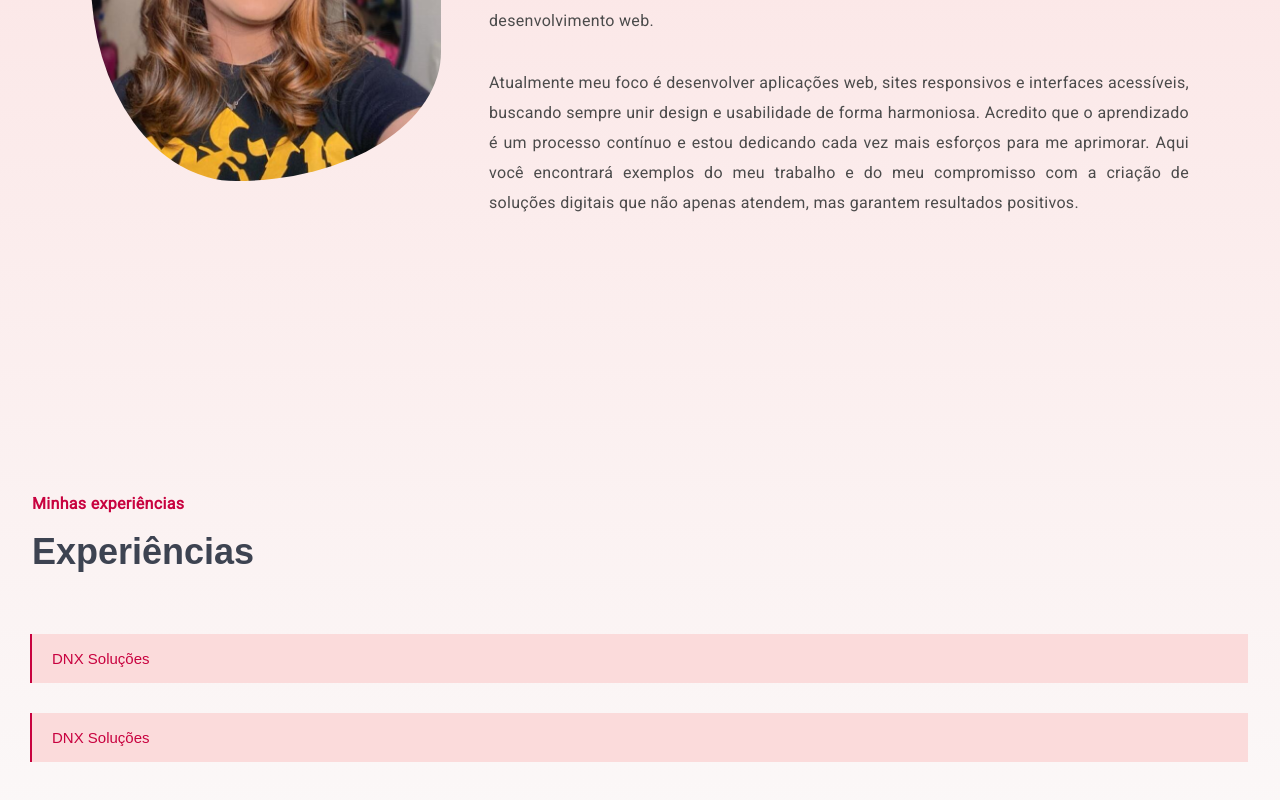
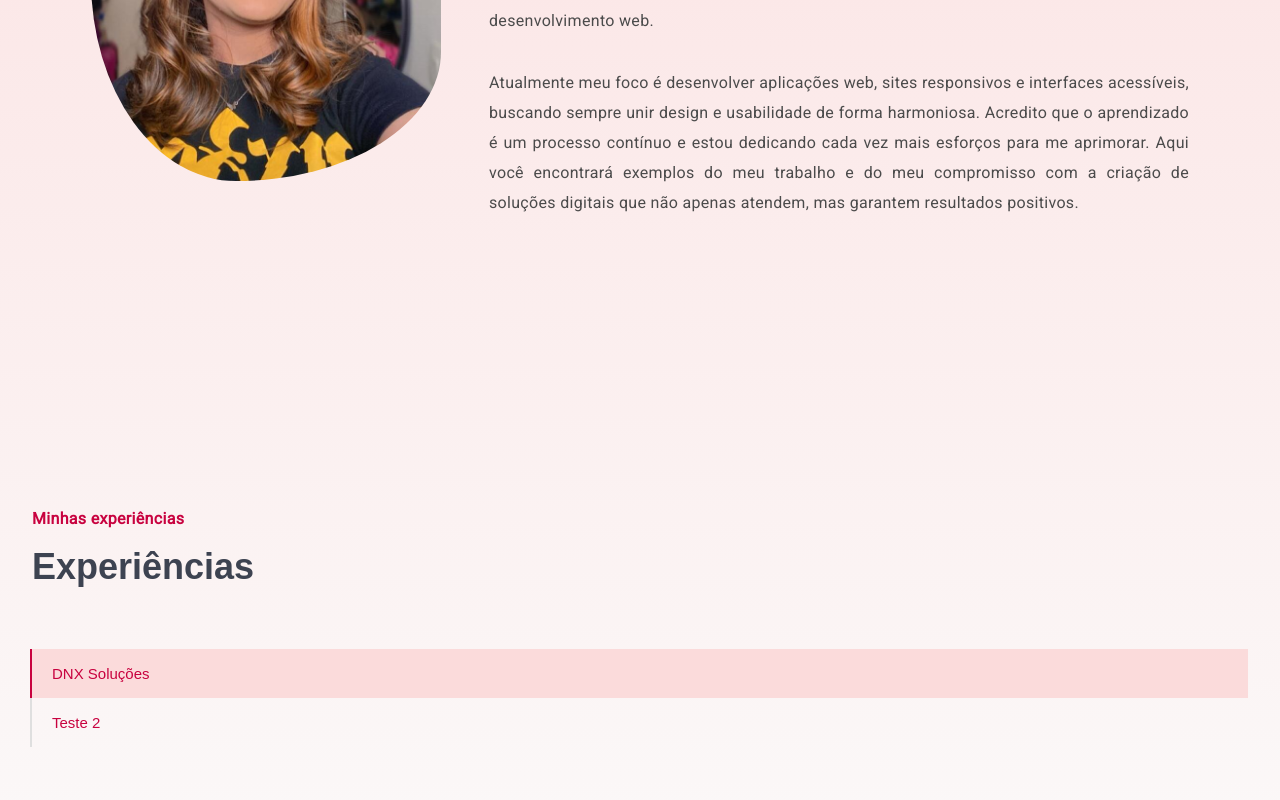
Before and after one commit to oharaju/oharaju.github.io, a Next.js app: page / in a window 1280 px wide. Shown: the part 1099-1899 px from the top of the page. Built offline with nearby package versions, Linux system fonts and the light colour scheme.

Commit message:
feat: add active class to accordions

```diff
--- a/src/components/organisms/Experience/index.tsx
+++ b/src/components/organisms/Experience/index.tsx
@@ -1,22 +1,30 @@
+import React, { useState } from 'react';
 import Markdown from 'markdown-to-jsx';
-import { Section, TextSmall, Title, Accordion, Description } from  './styles';
+import { Section, TextSmall, Title, Accordion, Content } from  './styles';
 
+export default function Experience ({heading, title, companies}: any) {
 
-export default function Experience ({heading, title, list}: any) {
+  const [activeButton, setActiveButton] = useState<number | null>(1);
 
-  const experienceData = list.map((data:any) => (
-      <Accordion key={data.order}>
-        {data.company}
-      </Accordion>
-    )
-  )
+  const companyData = companies.map((company:any) => (
+    <Accordion key={company.order} onClick={() => handleClick(company.order)} className={activeButton === company.order ? "active" : ""}>
+      {company.name}
+    </Accordion>
+  ))
+
+  const handleClick = (order: number) => {
+    setActiveButton(order === activeButton ? null : order);
+  };
+
   return(
     <Section>
       <div>
         <Markdown options={{ wrapper: TextSmall, overrides: { p: { component: TextSmall }}}}>{heading}</Markdown>
         <Markdown options={{ wrapper: Title, overrides: { h3: { component: Title }}}}>{title}</Markdown>
       </div>
-      {experienceData}
+      <Content>
+        {companyData}
+      </Content>
     </Section>
   )
 }
--- a/src/components/organisms/Experience/styles.ts
+++ b/src/components/organisms/Experience/styles.ts
@@ -18,28 +18,45 @@ export const Section= styled.section`
   min-height: 630px;
 `
 
+export const Content = styled.div`
+  width: 100%;
+`
+
 export const Accordion = styled.button`
   display: block;
-  background-color: ${colors.primary};
+  background-color: transparent;
   color: ${colors.secondary};
   padding: 16px 20px;
   width: 100%;
   border: none;
   outline: none;
   text-align: left;
-  transition: 0.3s;
+  transition: background-color 0.3s;
   font-size: 15px;
   position: relative;
+  cursor: pointer;
 
-  &::after{
+  &::after {
     content: "";
     position: absolute;
     left: -2px;
     top: 0;
     height: 100%;
-    border-left: 2px solid ${colors.secondary};
+    border-left: 2px solid #dfdfdf;
   }
-`
+
+  &:hover {
+    background-color: ${colors.primary};
+  }
+
+  &.active {
+    background-color: ${colors.primary};
+
+    &::after {
+      border-left: 2px solid ${colors.secondary};
+    }
+  }
+`;
 
 export const Title = styled.h3`
   color: ${colors.gray};
--- a/src/locales/index.ts
+++ b/src/locales/index.ts
@@ -14,18 +14,32 @@ const locale = {
     experience: {
       heading: "<p>Minhas experiências</p>",
       title: "<h3>Experiências</h3>",
+      companies: [
+        {
+          order: 1,
+          name: "DNX Soluções"
+        },
+        {
+          order: 2,
+          name: "Teste 2"
+        }
+      ],
       list: [
         {
-          order: "1",
-          company: "DNX Soluções",
+          order: 1,
           role: "Desenvolvedora Front-end",
           duration: "2022 - Atualmente",
           description: "Desenvolvimento e manutenção de aplicações web, sites responsivos e interfaces acessíveis, utilizando React, Next.js, TypeScript, Styled Components e GraphQL.",
         },
         {
-          order: "2",
-          company: "DNX Soluções",
+          order: 1,
           role: "Estágio Desenvolvedora Front-end",
+          duration: "2021 - 2022",
+          description: "Desenvolvimento e manutenção de aplicações web, sites responsivos e interfaces acessíveis, utilizando React, Next.js, TypeScript, Styled Components e GraphQL.",
+        },
+        {
+          order: 2,
+          role: "teste2",
           duration: "2021 - 2022",
           description: "Desenvolvimento e manutenção de aplicações web, sites responsivos e interfaces acessíveis, utilizando React, Next.js, TypeScript, Styled Components e GraphQL.",
         }
```
